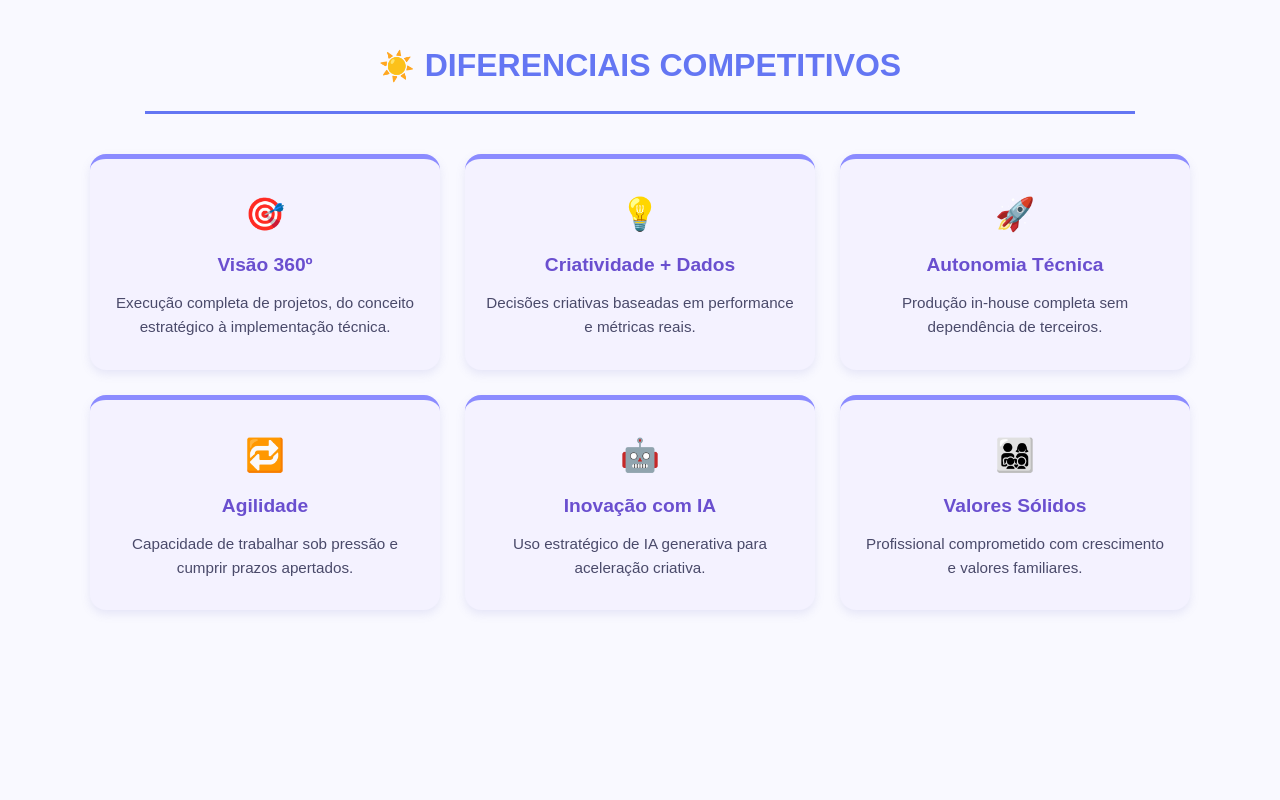
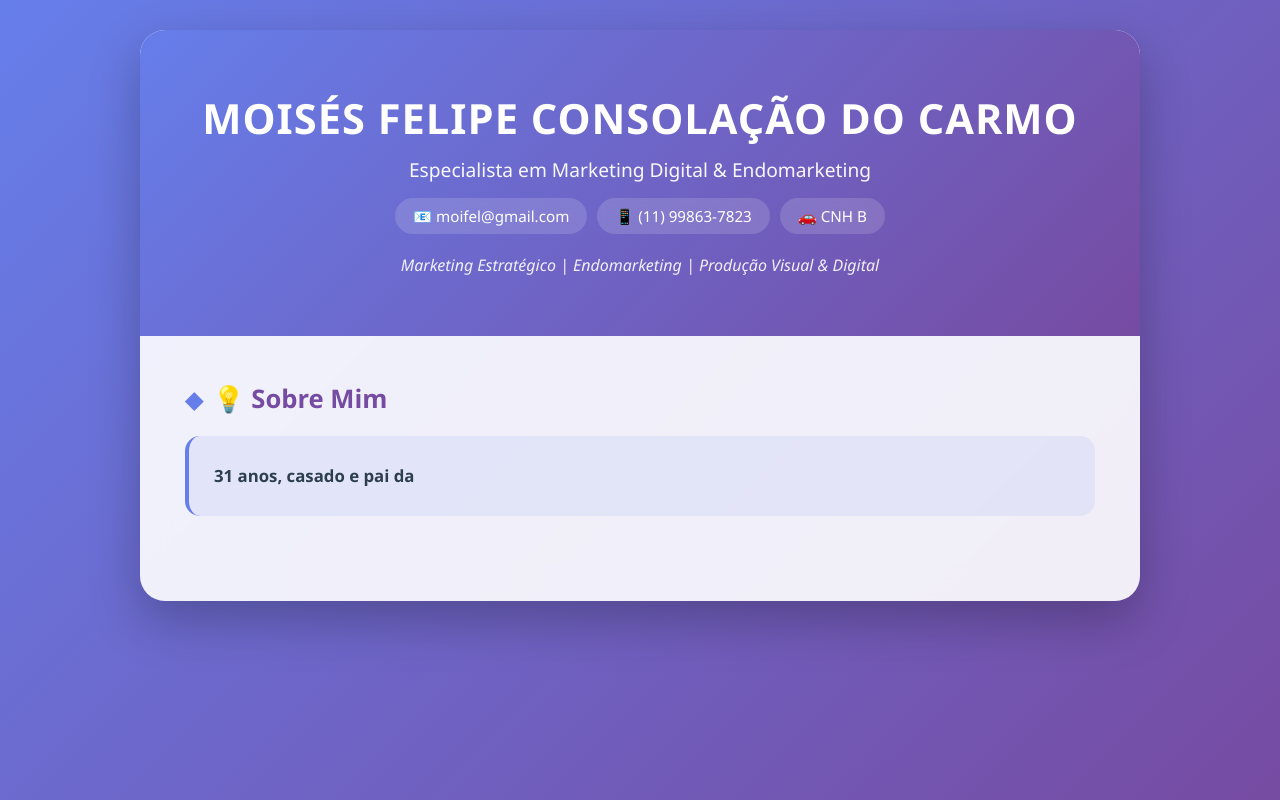
Before and after one commit to MoisesFelip/moises-carmo-cv-, a plain HTML site: page index.html in a window 1280 px wide. Drawn offline with Linux system fonts and the light colour scheme.

Commit message:
index.html

```diff
--- a/index.html
+++ b/index.html
@@ -3,8 +3,19 @@
 <head>
 <meta charset="UTF-8">
 <meta name="viewport" content="width=device-width, initial-scale=1.0">
-    <title>Diferenciais Competitivos - Moisés Carmo</title>
+<title>Moisés Felipe Consolação do Carmo - Marketing Digital & Endomarketing</title>
 <style>
+:root {
+  --gradient: linear-gradient(135deg, #667eea 0%, #764ba2 100%);
+  --gradient-light: linear-gradient(135deg, #818cf8 0%, #a78bfa 100%);
+  --bg: #f4f5fb;
+  --text: #2c3e50;
+  --accent: #764ba2;
+  --card-bg: rgba(255,255,255,0.9);
+  --blur: 15px;
+}
+
+/* Reset */
 * {
   margin: 0;
   padding: 0;
@@ -12,132 +23,287 @@
 }
 
 body {
-            font-family: "Poppins", Arial, sans-serif;
-            background-color: #f9f9ff;
-            color: #4a4a6a;
-            line-height: 1.6;
+  font-family: 'Poppins', 'Segoe UI', sans-serif;
+  color: var(--text);
+  background: var(--gradient);
+  background-attachment: fixed;
+  padding: 30px;
+}
+
+/* Container principal */
+.container {
+  max-width: 1000px;
+  margin: auto;
+  background: var(--card-bg);
+  border-radius: 25px;
+  backdrop-filter: blur(var(--blur));
+  box-shadow: 0 20px 50px rgba(0,0,0,0.25);
+  overflow: hidden;
+  animation: fadeIn 1s ease;
+}
+
+@keyframes fadeIn {
+  from { opacity: 0; transform: translateY(20px); }
+  to { opacity: 1; transform: translateY(0); }
+}
+
+/* Cabeçalho */
+.header {
+  background: var(--gradient);
+  color: #fff;
+  text-align: center;
+  padding: 60px 40px;
+}
+
+.header h1 {
+  font-size: 2.6em;
+  font-weight: 700;
+  letter-spacing: 1px;
+}
+
+.subtitle {
+  font-size: 1.2em;
+  margin-top: 10px;
+  opacity: 0.95;
+}
+
+.contact-info {
   display: flex;
   justify-content: center;
-            align-items: center;
-            padding: 40px 10px;
+  gap: 10px;
+  flex-wrap: wrap;
+  margin-top: 15px;
+  font-size: 0.95em;
 }
 
-        .container {
-            max-width: 1100px;
-            width: 100%;
+.contact-info span {
+  background: rgba(255,255,255,0.15);
+  padding: 8px 18px;
+  border-radius: 25px;
+  backdrop-filter: blur(5px);
 }
 
-        h2 {
+.tagline {
+  font-style: italic;
+  margin-top: 20px;
+  font-size: 1em;
+  opacity: 0.9;
+}
+
+/* Conteúdo */
+.content {
+  padding: 45px;
+}
+
+.section {
+  margin-bottom: 40px;
+}
+
+.section-title {
+  font-size: 1.6em;
+  color: var(--accent);
+  margin-bottom: 20px;
+  display: flex;
+  align-items: center;
+  gap: 10px;
+  font-weight: 600;
+}
+
+.section-title::before {
+  content: "◆";
+  color: #667eea;
+  font-size: 0.9em;
+}
+
+/* Sobre mim */
+.about-box {
+  background: rgba(102,126,234,0.1);
+  border-left: 4px solid #667eea;
+  padding: 25px;
+  border-radius: 15px;
+  font-size: 1.05em;
+  line-height: 1.8;
+}
+
+/* Experiência */
+.experience-item {
+  background: rgba(255,255,255,0.8);
+  padding: 25px;
+  border-radius: 15px;
+  border-left: 5px solid #764ba2;
+  margin-bottom: 25px;
+  transition: transform 0.3s ease;
+}
+
+.experience-item:hover {
+  transform: translateY(-4px);
+  box-shadow: 0 6px 20px rgba(0,0,0,0.1);
+}
+
+.experience-item h3 {
+  color: var(--accent);
+  font-size: 1.3em;
+  margin-bottom: 5px;
+}
+
+.company {
+  color: #667eea;
+  font-weight: 600;
+  font-size: 1.05em;
+}
+
+.period {
+  color: #666;
+  font-size: 0.9em;
+  margin-bottom: 15px;
+}
+
+.experience-item li {
+  margin-bottom: 6px;
+  line-height: 1.6;
+}
+
+/* Competências */
+.skills-grid {
+  display: grid;
+  grid-template-columns: repeat(auto-fit, minmax(220px, 1fr));
+  gap: 20px;
+}
+
+.skill-category {
+  background: rgba(255,255,255,0.85);
+  padding: 20px;
+  border-radius: 10px;
+  border-left: 4px solid #667eea;
+  transition: 0.3s;
+}
+
+.skill-category:hover {
+  background: rgba(255,255,255,1);
+  transform: translateY(-3px);
+}
+
+.skill-category h3 {
+  color: var(--accent);
+  margin-bottom: 12px;
+}
+
+/* Formação */
+.education-item {
+  background: rgba(255,255,255,0.85);
+  padding: 20px;
+  border-radius: 10px;
+  margin-bottom: 15px;
+  border-left: 4px solid #667eea;
+}
+
+/* Ferramentas */
+.tools-cloud {
+  display: flex;
+  flex-wrap: wrap;
+  gap: 10px;
+}
+
+.tool-tag {
+  background: var(--gradient-light);
+  color: #fff;
+  padding: 8px 15px;
+  border-radius: 20px;
+  font-size: 0.9em;
+  transition: transform 0.2s;
+}
+
+.tool-tag:hover {
+  transform: scale(1.05);
+}
+
+/* Citação */
+.quote {
   text-align: center;
-            font-size: 2rem;
-            color: #6476f3;
+  font-style: italic;
+  font-size: 1.1em;
+  color: #667eea;
+  padding: 20px;
+  border-top: 1px solid #ddd;
+  border-bottom: 1px solid #ddd;
+}
+
+/* DIFERENCIAIS COMPETITIVOS */
+.diferenciais {
+  text-align: center;
+}
+
+.diferenciais h2 {
+  font-size: 1.8em;
+  color: #5b67e9;
   font-weight: 700;
-            margin-bottom: 20px;
+  margin-bottom: 25px;
   display: flex;
   justify-content: center;
   align-items: center;
   gap: 10px;
 }
 
-        h2::before {
-            content: "☀️";
-            font-size: 1.8rem;
+.dif-grid {
+  display: grid;
+  grid-template-columns: repeat(auto-fit, minmax(250px,1fr));
+  gap: 20px;
 }
 
-        hr {
-            border: none;
-            border-top: 3px solid #6476f3;
-            width: 90%;
-            margin: 0 auto 40px;
+.dif-card {
+  background: rgba(255,255,255,0.9);
+  border-radius: 15px;
+  box-shadow: 0 4px 20px rgba(0,0,0,0.1);
+  padding: 25px 20px;
+  transition: transform .3s;
+  border-top: 4px solid #818cf8;
 }
 
-        .cards {
-            display: grid;
-            grid-template-columns: repeat(auto-fit, minmax(280px, 1fr));
-            gap: 25px;
+.dif-card:hover {
+  transform: translateY(-6px);
 }
 
-        .card {
-            background-color: #f4f2ff;
-            border-top: 5px solid #8b8bff;
-            border-radius: 16px;
-            padding: 30px 20px;
-            text-align: center;
-            box-shadow: 0 4px 10px rgba(120, 120, 200, 0.15);
-            transition: transform 0.3s ease, box-shadow 0.3s ease;
-        }
-
-        .card:hover {
-            transform: translateY(-6px);
-            box-shadow: 0 8px 20px rgba(100, 100, 200, 0.25);
-        }
-
-        .card span {
+.dif-card .icon {
   font-size: 2rem;
-            display: block;
   margin-bottom: 10px;
 }
 
-        .card h3 {
-            font-size: 1.2rem;
-            color: #6a4fcf;
+.dif-card h3 {
+  color: #633bbc;
   font-weight: 700;
   margin-bottom: 10px;
 }
 
-        .card p {
-            font-size: 0.95rem;
-            color: #4a4a6a;
+.dif-card p {
+  color: #555;
+  line-height: 1.6;
 }
 
-        @media (max-width: 600px) {
-            h2 {
-                font-size: 1.6rem;
-            }
+/* Responsividade */
+@media (max-width: 768px) {
+  body { padding: 15px; }
+  .header h1 { font-size: 1.8em; }
+  .subtitle { font-size: 1em; }
+  .content { padding: 25px; }
 }
 </style>
 </head>
+
 <body>
 <div class="container">
-        <h2>DIFERENCIAIS COMPETITIVOS</h2>
-        <hr>
-        <div class="cards">
-            <div class="card">
-                <span>🎯</span>
-                <h3>Visão 360º</h3>
-                <p>Execução completa de projetos, do conceito estratégico à implementação técnica.</p>
+  <div class="header">
+    <h1>MOISÉS FELIPE CONSOLAÇÃO DO CARMO</h1>
+    <div class="subtitle">Especialista em Marketing Digital & Endomarketing</div>
+    <div class="contact-info">
+      <span>📧 moifel@gmail.com</span>
+      <span>📱 (11) 99863-7823</span>
+      <span>🚗 CNH B</span>
+    </div>
+    <div class="tagline">Marketing Estratégico | Endomarketing | Produção Visual & Digital</div>
   </div>
 
-            <div class="card">
-                <span>💡</span>
-                <h3>Criatividade + Dados</h3>
-                <p>Decisões criativas baseadas em performance e métricas reais.</p>
-            </div>
-
-            <div class="card">
-                <span>🚀</span>
-                <h3>Autonomia Técnica</h3>
-                <p>Produção in-house completa sem dependência de terceiros.</p>
-            </div>
-
-            <div class="card">
-                <span>🔁</span>
-                <h3>Agilidade</h3>
-                <p>Capacidade de trabalhar sob pressão e cumprir prazos apertados.</p>
-            </div>
-
-            <div class="card">
-                <span>🤖</span>
-                <h3>Inovação com IA</h3>
-                <p>Uso estratégico de IA generativa para aceleração criativa.</p>
-            </div>
-
-            <div class="card">
-                <span>👨‍👩‍👧‍👦</span>
-                <h3>Valores Sólidos</h3>
-                <p>Profissional comprometido com crescimento e valores familiares.</p>
-            </div>
-        </div>
-    </div>
-</body>
-</html>
+  <div class="content">
+    <div class="section">
+      <h2 class="section-title">💡 Sobre Mim</h2>
+      <div class="about-box">
+        <p><strong>31 anos, casado e pai da
```
Lines whose indentation alone changed are shown as unchanged.
